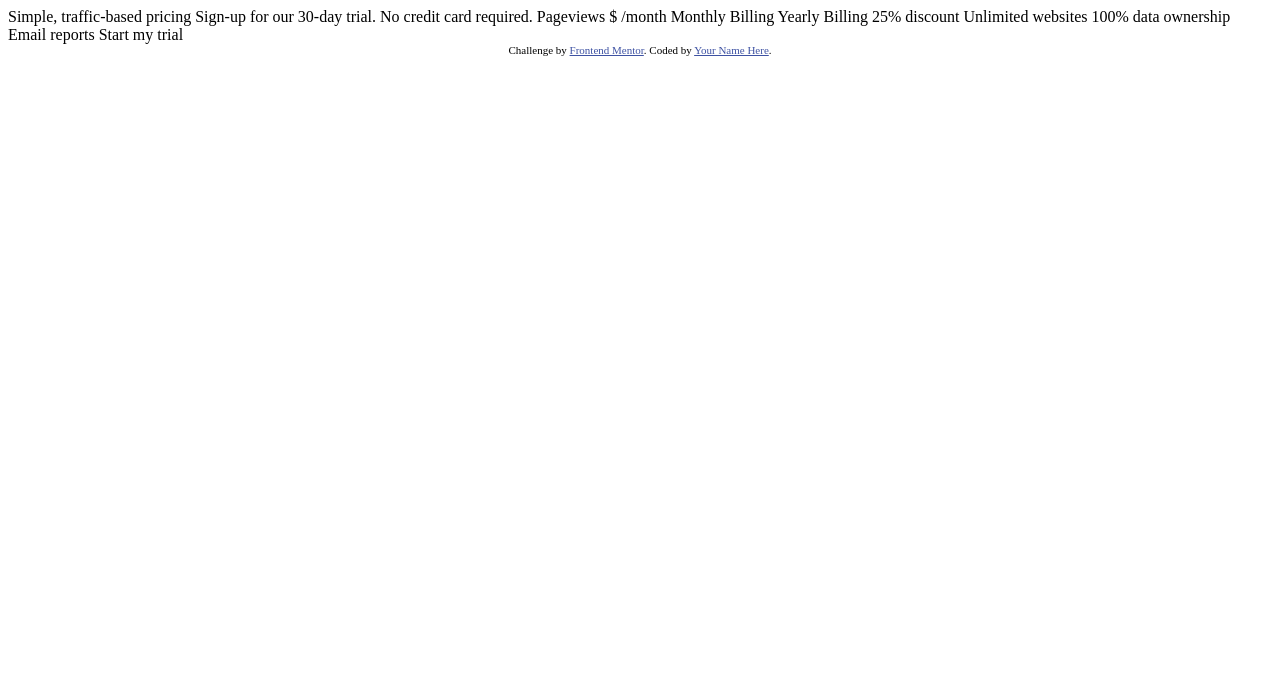
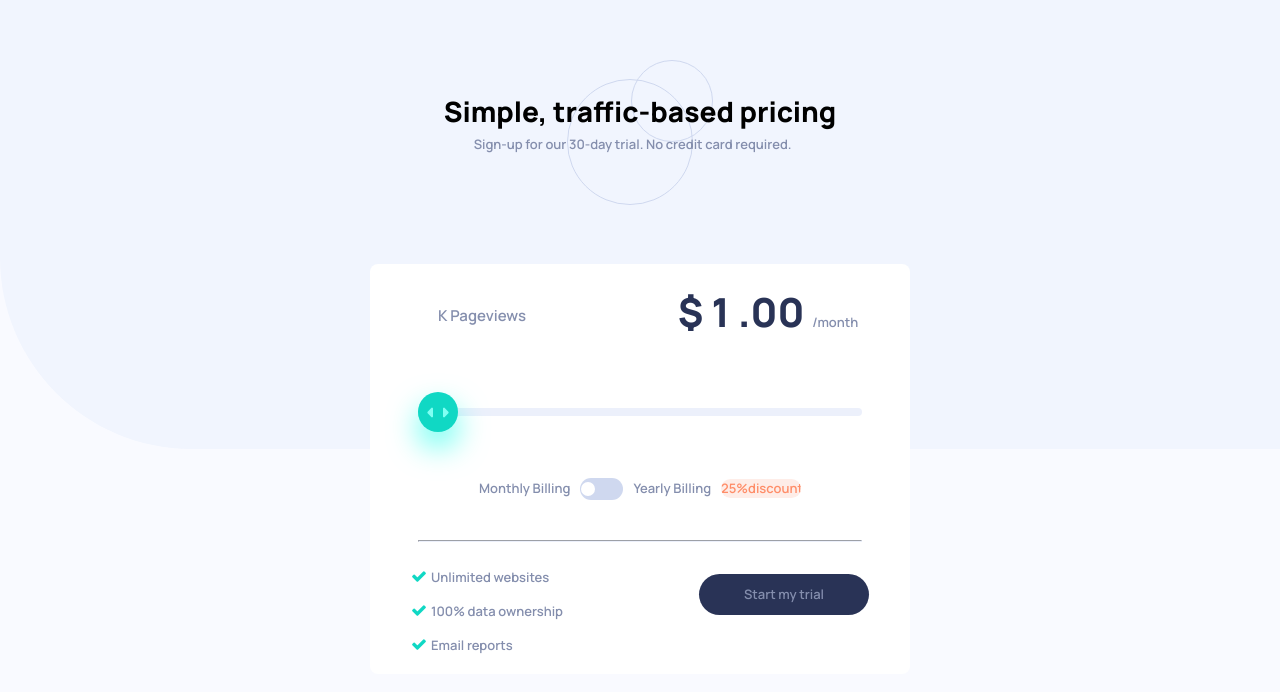
Before and after one commit to badujgenti/pricing-component, a plain HTML site: page index.html in a window 1280 px wide. Drawn offline with Linux system fonts and the light colour scheme.

Commit message:
made website fully

```diff
--- a/index.html
+++ b/index.html
@@ -3,9 +3,9 @@
 <head>
   <meta charset="UTF-8">
   <meta name="viewport" content="width=device-width, initial-scale=1.0"> <!-- displays site properly based on user's device -->
-
+  <link rel="stylesheet" href="mainc.css">
   <link rel="icon" type="image/png" sizes="32x32" href="./images/favicon-32x32.png">
-
+  <link rel="stylesheet" href="https://cdnjs.cloudflare.com/ajax/libs/font-awesome/4.7.0/css/font-awesome.min.css">
   <title>Frontend Mentor | Interactive pricing component</title>
 
   <!-- Feel free to remove these styles or customise in your own stylesheet 👍 -->
@@ -15,25 +15,56 @@
   </style>
 </head>
 <body>
+<div class="full-box">
+  <div style="justify-content: center">
+<p class="font-800 size28">Simple, traffic-based pricing</p>
+ <p class="font-600 margin30 "> Sign-up for our 30-day trial. No credit card required. </p>
+</div>
+<div class="white-box">
+  <!-- <div class=""> -->
+  <p class="font-600 margin size15" > <span id="pageviews">  </span> K Pageviews</p>
 
-  Simple, traffic-based pricing
-  Sign-up for our 30-day trial. No credit card required.
+  <div class="range-slider margin">
+    <input class="slider" type="range"
+    min="1" max="32" value="0" step="1"  id="myRange" >
+    <div id="progress"></div>
+    <p class="font-800 dollar size40 " > $  <span  id="rangeValue" > </span> .00 <span class="font-600" id="month">/month </span></p>
+  </div>
 
-  Pageviews
-  $ /month
 
-  Monthly Billing
-  Yearly Billing 25% discount
+  <!-- </div> -->
+<div class="flex margin">
+ <p class="font-600">Monthly Billing</p>
+  <label class="switch">
+    <input type="checkbox" id="slipper">
+    <span class="slipper round"></span>
+  </label>
+ <p class="font-600"> Yearly Billing  </p> <div class="discount"> <p class="font-600 pink"> 25% </p> <p class="font-600 pink"> discount</p> </div>
+</div>
+<hr style="width:100%; margin-top: 40px; border-color: #ECF0FB;" >
+<div class=footer>
+  <div class="checks">
+<div class="div-for-check margin2">
+<i class="fa fa-check" aria-hidden="true"></i>
+ <span class="font-600">Unlimited websites</span>
+</div >
+<div class="div-for-check">
+ <i class="fa fa-check" aria-hidden="true"></i>
+ <span class="font-600">100% data ownership</span> </div>
+ <div class="div-for-check">
+ <i class="fa fa-check" aria-hidden="true"></i>
+ <span class="font-600"> Email reports</span> </div>
+</div>
+<div class="trial">
+  <p class="font-600">Start my trial </p>
+</div>
+</div>
+</div>
+</div>
 
-  Unlimited websites
-  100% data ownership
-  Email reports
 
-  Start my trial
+<script src="main.js"></script>
 
-  <div class="attribution">
-    Challenge by <a href="https://www.frontendmentor.io?ref=challenge" target="_blank">Frontend Mentor</a>.
-    Coded by <a href="#">Your Name Here</a>.
-  </div>
 </body>
+
 </html>
--- /dev/null
+++ b/main.js
@@ -0,0 +1,33 @@
+let slider = document.getElementById("myRange");
+let output = document.getElementById("rangeValue");
+let progressBar = document.getElementById("progress");
+let pageViews = document.getElementById("pageviews");
+let discountButton = document.getElementById("slipper");
+let month = document.getElementById("month")
+
+
+output.innerHTML= slider.value;
+
+
+slider.oninput = function(){
+
+    progressBar.style.width= this.value * 100 /32 + "%";
+
+    pageViews.innerHTML = Math.round(slider.value*100/32 * 2)  ;
+
+    if(discountButton.checked ){
+        output.innerHTML=(slider.value * 12  * 3/4 );
+    }else{
+        output.innerHTML=this.value ;
+    }
+}
+
+discountButton.addEventListener("click" , function(){
+        if(discountButton.checked ){
+            month.innerHTML = "/year"
+            output.innerHTML=(slider.value*12 * 3/4 ) ;
+        }else{
+            month.innerHTML = "/month"
+            output.innerHTML=slider.value ;
+        }
+});
--- /dev/null
+++ b/mainc.css
@@ -0,0 +1,293 @@
+@import url('https://fonts.googleapis.com/css2?family=Manrope:wght@600;800&display=swap');
+*{
+    margin: 0px;
+    padding: 0px;
+    box-sizing: border-box;
+
+}
+body{
+    background-image: url("/images/pattern-circles.svg"), url("/images/bg-pattern.svg");
+    background-repeat: no-repeat;
+    background-position: 50% 8% , 0% 0%;
+    height: 100vh;
+    background-color: #F9FAFF;
+}
+.font-600{
+    font-family: 'Manrope', sans-serif;
+    font-size: 13px;
+    font-weight: 600;
+    line-height: 23px;
+    color: #848EAD;
+}
+.font-800{
+    font-family: 'Manrope',sans-serif;
+    font-size: 20px;
+    font-weight: 800;
+    line-height: 44px;
+}
+.dollar{
+    font-family: 'Manrope', sans-serif;
+    font-size: 32px;
+    font-weight: 800;
+    line-height: 44px;
+    text-align: center;
+    color: #293356;
+
+
+
+}
+#rangeValue{
+    font-family: 'Manrope', sans-serif;
+    font-size: 32px;
+    font-weight: 800;
+    line-height: 44px;
+    text-align: right;
+    color:#293356;
+
+}
+.full-box{
+    display: flex;
+    flex-direction: column;
+    justify-content: center;
+    align-items: center;
+    margin-top: 89px;
+}
+.white-box{
+    height: 478px;
+    width: 327px;
+    margin-top:64px;
+    border-radius: 8px;
+    display: flex;
+    flex-direction: column;
+
+    align-items: center;
+    background-color: white;
+    transform: translate(0px, 44px);
+}
+.margin{
+    margin-top: 40px;
+}
+.margin2{
+    margin-top: 24px;
+}
+.div-for-check{
+    margin-bottom: 11px;
+}
+.switch {
+    position: relative;
+    display: inline-block;
+    width: 43px;
+    height: 22px;
+  }
+
+  .switch input {
+    opacity: 0;
+    width: 0;
+    height: 0;
+  }
+
+  .slipper {
+    position: absolute;
+    cursor: pointer;
+    top: 0;
+    left: 0;
+    right: 0;
+    bottom: 0;
+    background-color: #CFD8EF;
+    -webkit-transition: .4s;
+    transition: .4s;
+  }
+
+  .slipper::before {
+    position: absolute;
+    content: "";
+    height: 14px;
+    width: 14px;
+    left:1px;
+    bottom: 4px;
+    background-color: white;
+    -webkit-transition: .4s;
+    transition: .4s;
+  }
+
+  input:checked + .slipper {
+    background-color:  #7AEADF;
+  }
+
+  input:focus + .slipper {
+    box-shadow: 0 0 1px  #7AEADF;
+  }
+
+  input:checked + .slipper:before {
+    -webkit-transform: translateX(26px);
+    -ms-transform: translateX(26px);
+    transform: translateX(26px);
+  }
+
+  /* Rounded sliders */
+  .slipper.round {
+    border-radius: 34px;
+  }
+
+  .slipper.round:before {
+    border-radius: 15px;
+  }
+
+
+  .discount{
+    height: 19px;
+    width: 41px;
+    left: 0.5px;
+    top: 0px;
+    border-radius: 9.5px;
+    background: #FEEDE8;
+    overflow: hidden;
+    display: flex;
+    align-items: center;
+  }
+  .pink{
+    color: rgba(255, 141, 104, 1);
+    margin-left: 8px;
+    margin-right: 10px;
+
+  }
+  .fa-check{
+
+    color:#10D8C4;
+  }
+  .flex{
+    display: flex;
+    justify-content: center;
+    align-items: center;
+    column-gap: 10px;
+  }
+  .trial{
+    height: 41px;
+    width: 170px;
+    margin-bottom: 22px;
+    border-radius: 20.5px;
+    background-color: #293356;
+    display: flex;
+    justify-content: center;
+    align-items: center;
+  }
+  .range-slider .slider{
+    -webkit-appearance: none;
+    height: 8px;
+    width: 279px;
+    border-radius: 5px;
+   background: #ECF0FB;
+    ;
+  }
+  .range-slider .slider::-webkit-slider-thumb{
+    -webkit-appearance: none;
+    background: #10D8C4;
+    cursor: pointer;
+    width: 40px;
+    height:40px;
+    position: relative;
+    z-index: 2;
+    box-shadow: 0px 15px 30px rgba(0, 255, 231, 0.6);
+    background-image: url(/images/icon-slider.svg);
+    background-repeat: no-repeat;
+    background-position: 50%;
+    border-radius: 20px;
+
+  }
+  .range-slider .slider::-webkit-slider-thumb:hover{
+    background: rgba(36, 174, 161, 1);
+
+  }
+  .slider::-moz-range-thumb{
+    -webkit-appearance: none;
+    background: #10D8C4;
+    cursor: pointer;
+    width: 40px;
+    height:40px;
+    z-index: 2;
+    border-radius: 20px;
+    box-shadow: 0px 15px 30px rgba(0, 255, 231, 0.6);
+    background-image: url(/images/icon-check.svg);
+    background-repeat: no-repeat;
+  }
+
+  .button-arrows{
+    transform: translate(128px, -16px);
+}
+  .range-slider #progress{
+    height: 8px;
+    width: 1%;
+    transform: translate(0px, -12px);
+    border-radius: 5px;
+    background: #A4F3EB;
+}
+
+
+@media only screen and (min-width: 1000px){
+    .white-box{
+        height: 410px;
+    width: 540px;
+    left: 0px;
+    top: 0px;
+    border-radius: 8px;
+    padding: 40px 48px 33px 48px;
+
+    }
+
+    .dollar{
+        order: -1;
+    }
+    .range-slider .slider{
+        width: 444px;
+
+    }
+    .range-slider{
+        height: 40px;
+        transform: translate(0px, -5px);
+    }
+
+    .size28{
+        font-size: 28px;
+    }
+    .size15{
+        font-size: 15px;
+        position: relative;
+    left: -158px;
+    top: -40px;
+    }
+    .size40{
+        font-size: 40px;
+        position: relative;
+    top: -138px;
+    left: 128px;
+    }
+    #rangeValue{
+        font-size: 40px;
+    }
+    .range-slider #progress{
+        transform: translate(0px, -11px);
+    }
+    .flex{
+        margin-top: 30px;
+    }
+    hr{
+        margin-top: 20px;
+    }
+    .footer{
+        display: flex;
+        column-gap: 133px;
+        align-items: center;
+    }
+    .discount{
+        width: 80px;
+    }
+    .pink{
+        margin: 0px;
+    }
+    .checks{
+        width: 155px;
+    }
+   .margin30{
+    margin-left: 30px;
+   }
+}
```
